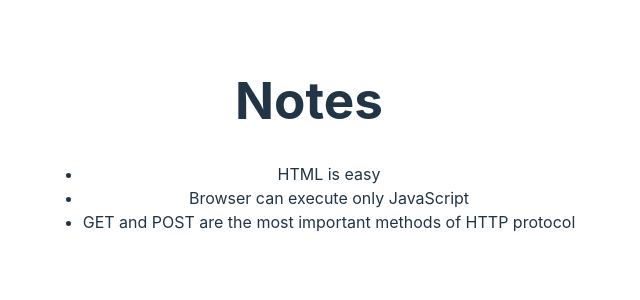
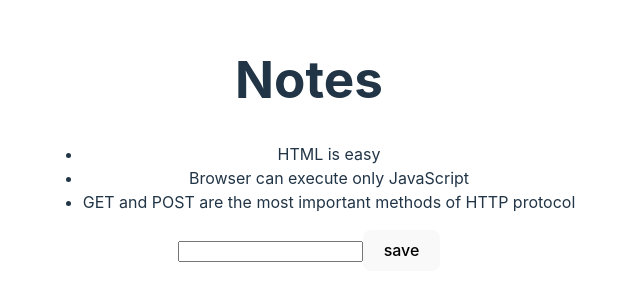
Before and after one commit to wangsamu/Full_Stack_Open_inClass, a React (Vite) app in the folder part2/: page / in a window 1280 px wide. Shown: the part 256-556 px from the top of the page, without its empty margins (331-971 px from the left). Built offline with nearby package versions, Linux system fonts and the light colour scheme.

Commit message:
Add notes functionality implemented

```diff
--- a/part2/src/App.tsx
+++ b/part2/src/App.tsx
@@ -1,19 +1,48 @@
-import { FunctionComponent, useState } from 'react';
+import React, {
+  FormEvent,
+  FunctionComponent,
+  KeyboardEvent,
+  MouseEvent,
+  SyntheticEvent,
+  useState,
+} from 'react';
 import './App.css';
 
 interface AppProps {
   notes: { id: number; content: string; important: boolean }[];
 }
 
-const App: FunctionComponent<AppProps> = ({ notes }) => {
+const App: FunctionComponent<AppProps> = (props) => {
+  const [notes, setNotes] = useState(props.notes);
+  const [inputValue, setInputValue] = useState('');
+
+  const addNote = (event: SyntheticEvent) => {
+    event.preventDefault();
+    const newId = Math.max(...notes.map((note) => note.id)) + 1;
+    const newNote = {
+      id: newId,
+      content: inputValue,
+      important: false,
+    };
+    setNotes([...notes].concat(newNote));
+  };
+
+  const handleInput = (event: React.ChangeEvent<HTMLInputElement>) => {
+    setInputValue(event.target.value);
+  };
+
   return (
     <div className='App'>
       <h1>Notes</h1>
       <ul>
         {notes.map((note) => (
-          <li key={note.content}>{note.content}</li>
+          <li key={note.id}>{note.content}</li>
         ))}
       </ul>
+      <form onSubmit={addNote}>
+        <input type='text' value={inputValue} onChange={handleInput} />
+        <button type='submit'>save</button>
+      </form>
     </div>
   );
 };
```
